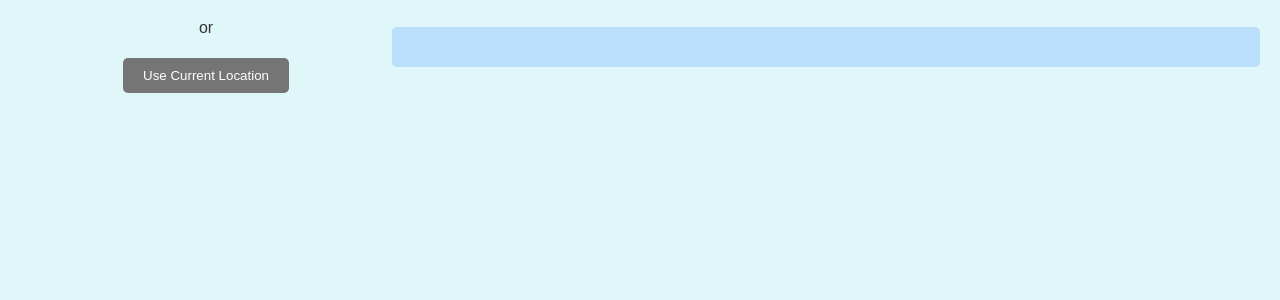
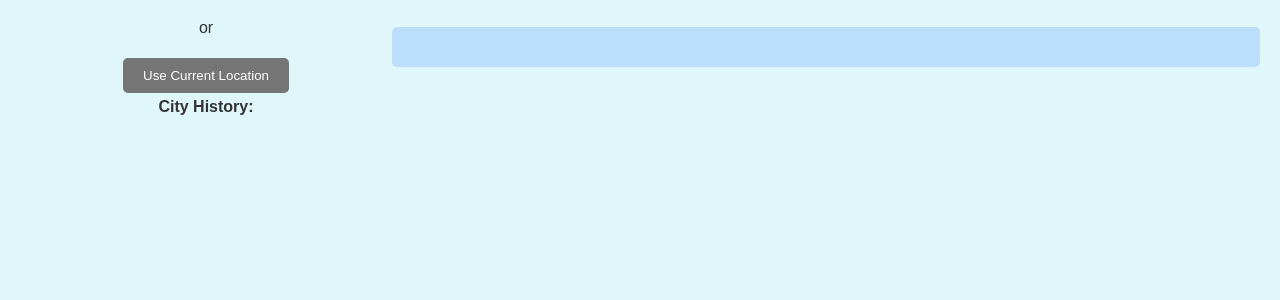
Before and after one commit to duongve13112002/Weather-Dashboard, a Flask app: page / in a window 1280 px wide. Shown: the part 231-531 px from the top of the page. Run offline with Flask 3, Linux system fonts and the light colour scheme.

Commit message:
Update index.html

```diff
--- a/templates/index.html
+++ b/templates/index.html
@@ -18,6 +18,11 @@
                     <button id="search-button">Search</button>
                     <p>or</p>
                     <button id="location-button">Use Current Location</button>
+                    <div id="city-history">
+                        <strong>City History:</strong>
+                        <!-- City history will be displayed here -->
+                    </div>
+                    <button id="clear-history-button" style="display: none;" >Clear History</button>
                 </section>
                 <section class="weather-section">
                     <div class="current-weather" id="current-weather">
@@ -28,6 +33,7 @@
                     <!-- <h2>4-Day Forecast</h2> -->
                         <!-- Forecast data will be displayed here -->
                     </div>
+		    <button id="load-more-btn" onclick="loadMoreForecast()" style="display: none;">Load More</button>
                 </section>
             </div>
             <section class="subscribe-section">
```
